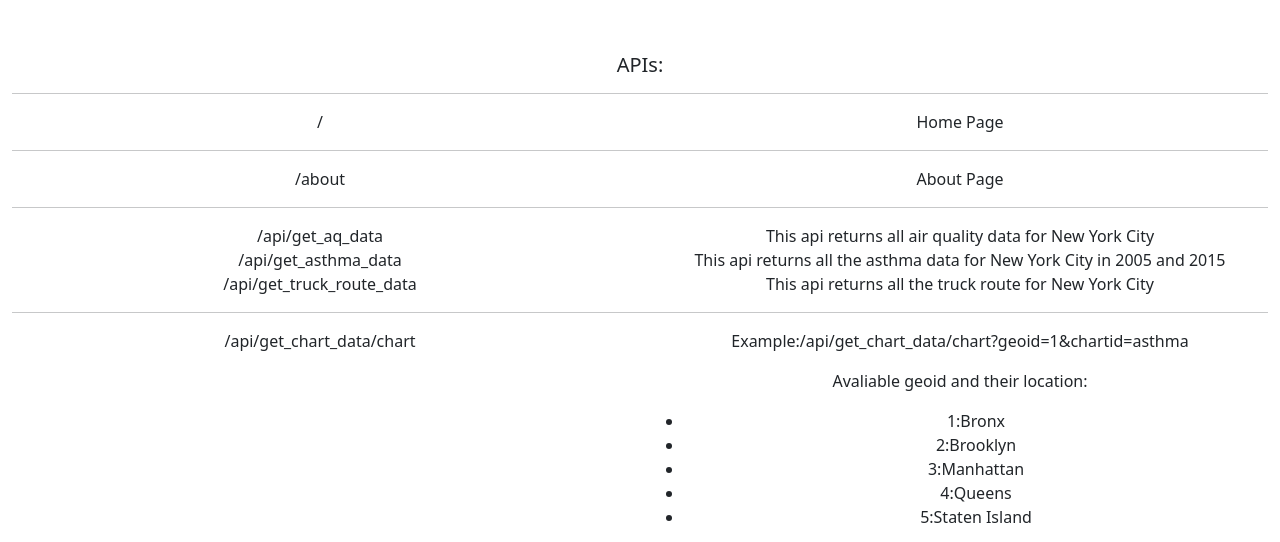
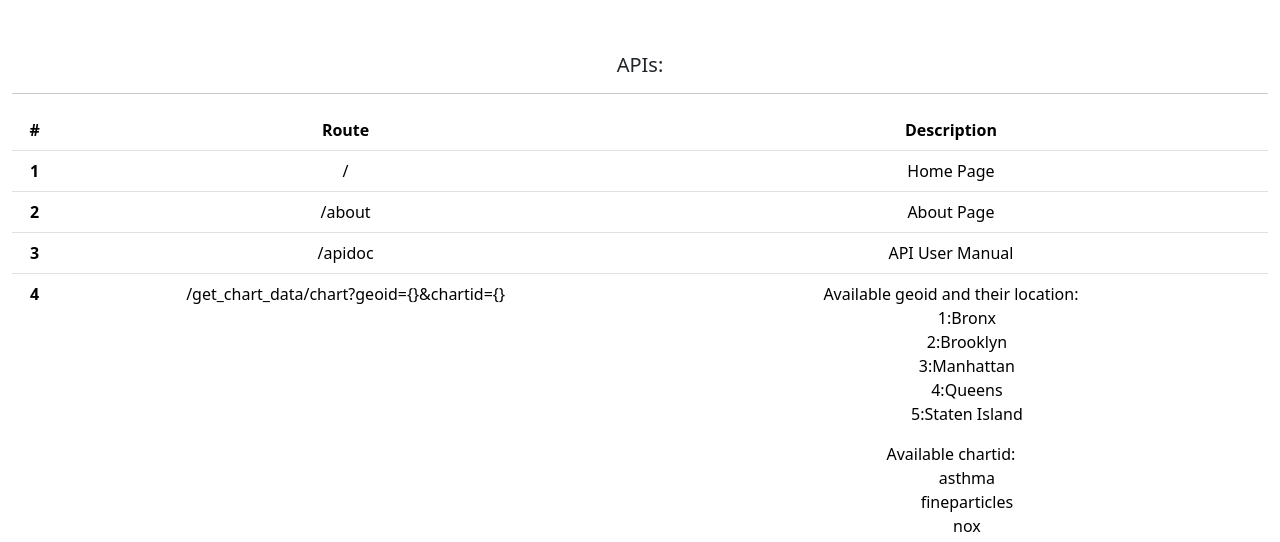
Before and after one commit to rwoodill/air-quality-NYC, a website: page templates/API_DOC.html in a window 1280 px wide. Shown: the part 249-791 px from the top of the page. Drawn offline with nearby package versions, Linux system fonts and the light colour scheme; files that its build step writes are made by us from their sources; files whose address does not match are found by name.

Commit message:
making api routes doc
making api routes doc a table instead of just rows
changing css to remove bullet points

```diff
--- a/static/css/style.css
+++ b/static/css/style.css
@@ -7,6 +7,10 @@ html {
 body {
   padding: 0;
   margin: 0;
+}
+
+ul {
+  list-style: none;
 }
 
 #map {
--- a/templates/API_DOC.html
+++ b/templates/API_DOC.html
@@ -57,34 +57,35 @@
       <div class="container-fluid text-center">
         <h5>APIs:</h5>
         <hr>
-        <div class="row">
-          <div class="column">/</div>
-          <div class="column">Home Page</div>
-        </div>
-        <hr>
-        <div class="row">
-          <div class="column">/about</div>
-          <div class="column">About Page</div>
-        </div>
-        <hr>
-        <div class="row">
-          <div class="column">/api/get_aq_data</div>
-          <div class="column">This api returns all air quality data for New York City</div>
-        </div>
-        <div class="row">
-          <div class="column">/api/get_asthma_data</div>
-          <div class="column">This api returns all the asthma data for New York City in 2005 and 2015</div>
-        </div>
-        <div class="row">
-          <div class="column">/api/get_truck_route_data</div>
-          <div class="column">This api returns all the truck route for New York City</div>
-        </div>
-        <hr>
-        <div class="row">
-          <div class="column">/api/get_chart_data/chart</div>
-          <div class="column">
-            <p>Example:/api/get_chart_data/chart?geoid=1&chartid=asthma</p>
-            <p>Avaliable geoid and their location:</p>
+
+        <table class="table">
+          <thead>
+            <tr>
+              <th scope="col">#</th>
+              <th scope="col">Route</th>
+              <th scope="col">Description</th>
+            </tr>
+          </thead>
+          <tbody>
+            <tr>
+              <th scope="row">1</th>
+              <td>/</td>
+              <td>Home Page</td>
+            </tr>
+            <tr>
+              <th scope="row">2</th>
+              <td>/about</td>
+              <td>About Page</td>
+            </tr>
+            <tr>
+              <th scope="row">3</th>
+              <td>/apidoc</td>
+              <td>API User Manual</td>
+            </tr>
+            <tr>
+              <th scope="row">4</th>
+              <td>/get_chart_data/chart?geoid={}&chartid={}</td>
+              <td>Available geoid and their location:
                 <ul>
                   <li>1:Bronx</li>
                   <li>2:Brooklyn</li>
@@ -92,14 +93,22 @@
                   <li>4:Queens</li>
                   <li>5:Staten Island</li>
                 </ul>
-            <p>Avaliable chartid:</p>
+                Available chartid:
                 <ul>
                   <li>asthma</li>
                   <li>fineparticles</li>
                   <li>nox</li>
                 </ul>
-          </div>
-        </div>
+              </td>
+            </tr>
+            <tr>
+              <th scope="row">5</th>
+              <td>/api/get_truck_route_data</td>
+              <td>All the available truck route data in json format</td>
+            </tr>
+          </tbody>
+        </table>
+
         <hr>
         <p>Project by Maha Salman Cheema, Rachel Woodill, and Zhao Wen</p>
       </div>
```
Also changed, not shown: 1 other file. Lines whose indentation alone changed are shown as unchanged.
